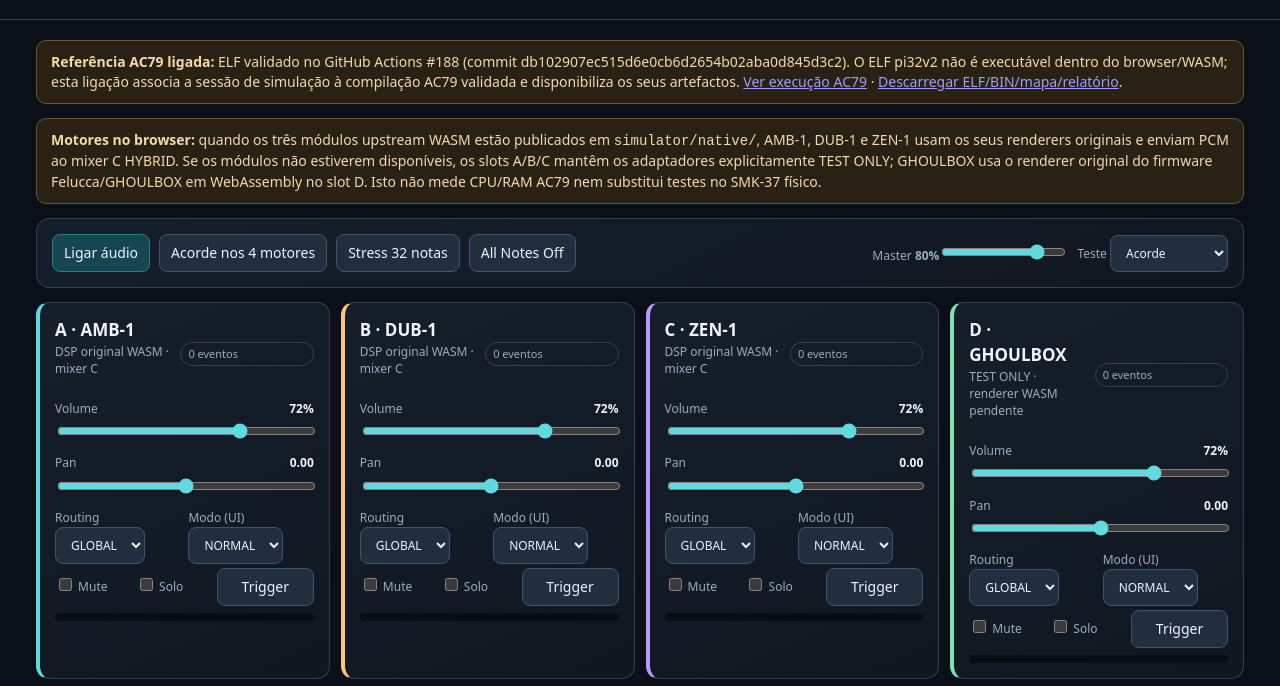
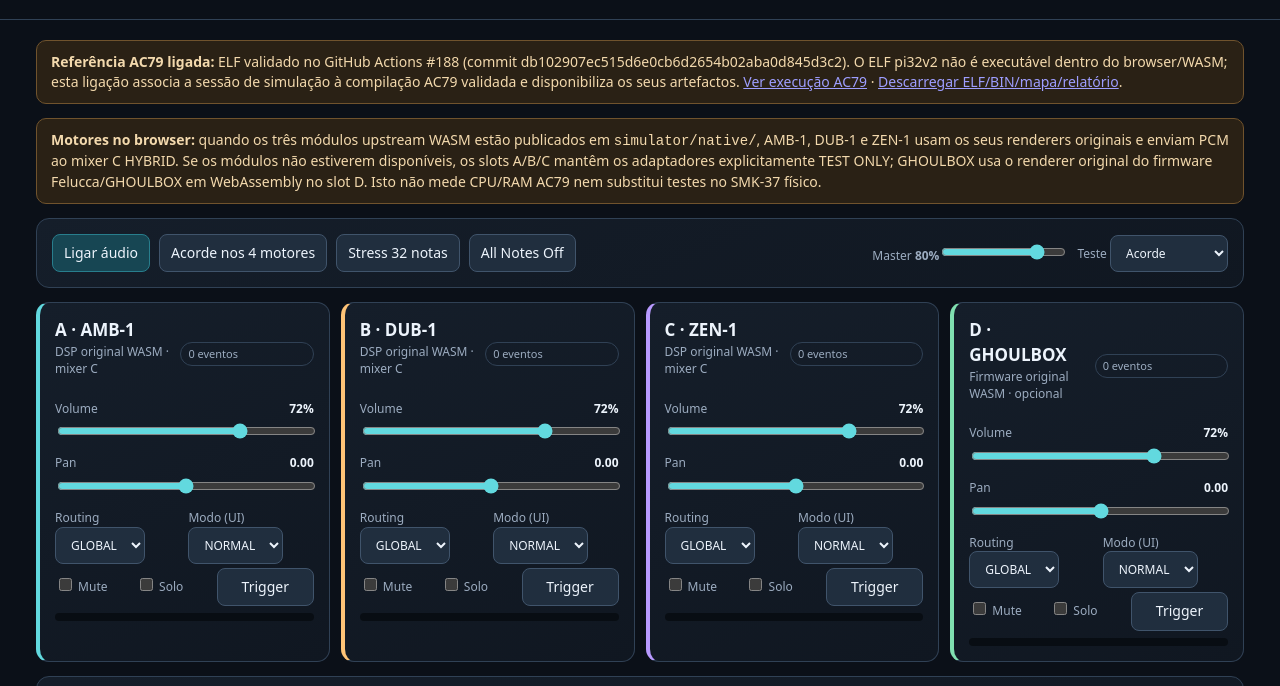
Before and after one commit to rusticdome-ui/hybrid, a plain HTML site: page simulator/index.html in a window 1280 px wide. Shown: the part 95-781 px from the top of the page. Drawn offline with Linux system fonts and the light colour scheme.

Commit message:
Label GHOULBOX slot as optional original firmware renderer

```diff
--- a/simulator/index.html
+++ b/simulator/index.html
@@ -20,7 +20,7 @@
 </main>
 <script src="./native-engines.js"></script>
 <script>(()=> {
-const defs=[['A','AMB-1','DSP original WASM · mixer C','#62d9df'],['B','DUB-1','DSP original WASM · mixer C','#ffc477'],['C','ZEN-1','DSP original WASM · mixer C','#b89aff'],['D','GHOULBOX','TEST ONLY · renderer WASM pendente','#80e0b0']];
+const defs=[['A','AMB-1','DSP original WASM · mixer C','#62d9df'],['B','DUB-1','DSP original WASM · mixer C','#ffc477'],['C','ZEN-1','DSP original WASM · mixer C','#b89aff'],['D','GHOULBOX','Firmware original WASM · opcional','#80e0b0']];
 const S=defs.map(()=>({gain:.72,pan:0,mute:false,solo:false,route:'GLOBAL',mode:'NORMAL',voices:0,peak:0}));
 let ctx=null,master=null,processor=null,wasm=null,wasmReady=false,nativeRack=null,nativeReady=false,ghoulReady=false,midiAccess=null,midiCC=new Map(),scene=0,scenes=Array(16).fill(false),seq=null,held=new Set();
 let audioLastCallback=0,audioCallbackCount=0,audioUnderruns=0,audioMaxJitterMs=0,audioMaxRenderMs=0,audioJitterWindow=[];
```
